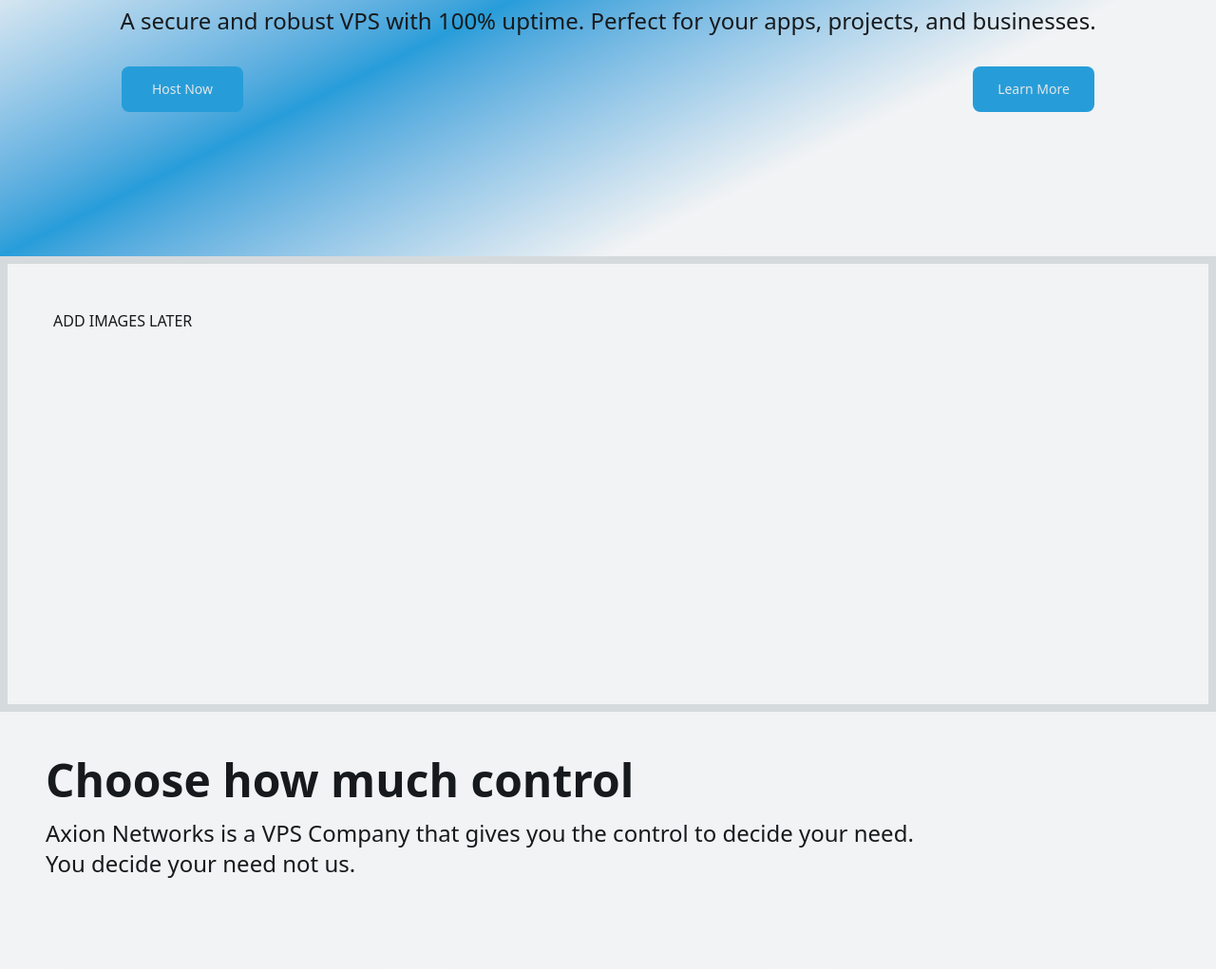
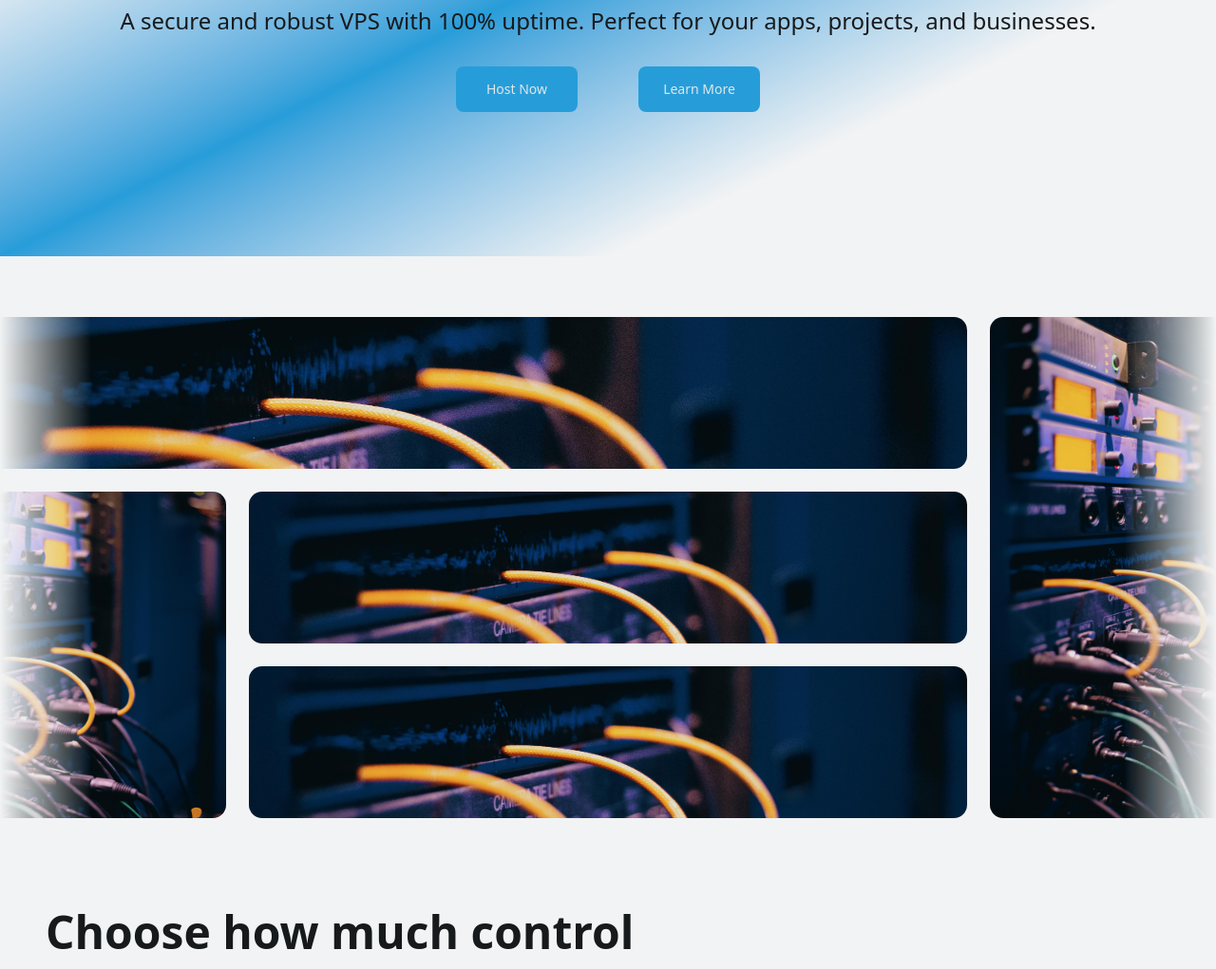
Before and after one commit to Bernardusz/axion-networks, a React (Vite) app: page / in a window 1280 px wide. Shown: the part 370-1391 px from the top of the page at 95% size. Built offline with nearby package versions, Linux system fonts and the light colour scheme; what @unhead/react would draw is missing.

Commit message:
Edited Index a bit, chore: refactor

```diff
--- a/src/App.css
+++ b/src/App.css
@@ -123,9 +123,6 @@
     body {
         @apply bg-background text-foreground;
     }
-    section {
-        @apply p-12;
-    }
     h1 {
         @apply text-8xl font-extrabold;
     }
@@ -158,4 +155,16 @@
     .btn-primary {
         @apply min-h-12 min-w-32;
     }
+
+    .section {
+        @apply px-8 py-12 md:px-12 md:py-24;
+    }
+
+    .bento-image {
+        @apply h-full w-full rounded-xl object-cover transition-transform duration-300 hover:shadow-xl motion-safe:hover:scale-110;
+    }
+
+    .bento-container {
+        @apply h-full w-full overflow-hidden;
+    }
 }
--- a/src/components/section/flexSection.tsx
+++ b/src/components/section/flexSection.tsx
@@ -2,7 +2,7 @@ import type React from "react";
 
 const FlexSection = ({ children }: { children: React.ReactNode }) => {
     return (
-        <section className="flex h-60 w-full flex-1 flex-col justify-center gap-16 md:gap-24 xl:flex-row xl:gap-8">
+        <section className="section flex min-h-60 w-full flex-1 flex-col justify-center gap-16 md:gap-24 xl:flex-row xl:gap-8">
             {children}
         </section>
     );
--- a/src/components/staticComponent/callToAction.tsx
+++ b/src/components/staticComponent/callToAction.tsx
@@ -2,14 +2,14 @@ import { Button } from "@/components/ui/button";
 
 const CallToAction = () => {
     return (
-		<div className="px-16 gap-8 flex flex-col justify-center items-center w-full h-140 bg-linear-to-br from-background via-primary dark:via-secondary to-background from-25% via-45% to-75%">
-			<h2 className="text-center">Secure. Robust. Always On.</h2>
-			<div className="flex w-full flex-row justify-center px-8 gap-16">
+        <div className="from-background via-primary dark:via-secondary to-background flex h-140 w-full flex-col items-center justify-center gap-8 bg-linear-to-br from-25% via-45% to-75% px-16">
+            <h2 className="w-120 text-center">Secure. Robust. Always On.</h2>
+            <div className="flex w-full flex-row justify-center gap-16 px-8">
                 <Button className="btn-primary">Get Started</Button>
                 <Button className="btn-primary">Learn More</Button>
             </div>
         </div>
     );
-}
+};
 
 export default CallToAction;
--- a/src/layout/_layout.tsx
+++ b/src/layout/_layout.tsx
@@ -9,7 +9,7 @@ const DefaultLayout = () => {
             <Header />
             <Hamburger />
             <Outlet />
-			<Footer/>
+            <Footer />
         </div>
     );
 };
--- a/src/pages/index.tsx
+++ b/src/pages/index.tsx
@@ -13,53 +13,52 @@ const HomePage = () => {
     // const toggleMode = useMode((state) => state.toggleMode)
     return (
         <div className="page">
-            <section className="from-background via-primary dark:via-secondary to-background flex h-[80vh] flex-col items-center justify-center gap-8 bg-linear-to-br from-25% via-50% to-75% p-24">
+            <section className="from-background via-primary dark:via-secondary to-background mb-16 flex h-[80vh] flex-col items-center justify-center gap-8 bg-linear-to-br from-25% via-50% to-75% p-24">
                 <h1 className="text-center">Secure and Robust Server</h1>
                 <p>
                     A secure and robust VPS with 100% uptime. Perfect for your
                     apps, projects, and businesses.
                 </p>
-                <div className="flex w-full flex-row justify-between px-8">
+                <div className="flex w-full flex-row justify-center gap-16 px-8">
                     <Button className="btn-primary">Host Now</Button>
                     <Button className="btn-primary">Learn More</Button>
                 </div>
             </section>
-            <section className="border-border grid h-120 grid-cols-3 border-8">
-                {/* <img
-					src="/public/images/pexels-joshsorenson-1054397.jpg" alt=""
-					className="col-span-1 row-span-1"
+
+            <section className="relative overflow-hidden">
+                <div className="from-background pointer-events-none absolute inset-y-0 left-0 z-10 w-24 bg-linear-to-r to-transparent" />
+                <div className="from-background pointer-events-none absolute inset-y-0 right-0 z-10 w-24 bg-linear-to-l to-transparent" />
+
+                <div className="grid w-[120vw] translate-x-[-10vw] grid-flow-dense auto-rows-[160px] grid-cols-4 gap-6">
+                    <img
+                        src="/public/images/pexels-joshsorenson-1054397.jpg"
+                        alt=""
+                        className="bento-image col-span-2 col-start-2 row-span-1 row-start-2"
                     />
                     <img
-					src="/public/images/pexels-joshsorenson-1054397.jpg" alt=""
-					className="col-span-1 row-span-2"
+                        src="/public/images/pexels-joshsorenson-1054397.jpg"
+                        alt=""
+                        className="bento-image col-span-3 row-span-1"
                     />
                     <img
-					src="/public/images/pexels-joshsorenson-1054397.jpg" alt=""
-					className="col-span-1 row-span-1"
+                        src="/public/images/pexels-joshsorenson-1054397.jpg"
+                        alt=""
+                        className="bento-image col-span-1 row-span-3"
                     />
                     <img
-					src="/public/images/pexels-joshsorenson-1054397.jpg" alt=""
-					className="col-span-1 row-span-2"
+                        src="/public/images/pexels-joshsorenson-1054397.jpg"
+                        alt=""
+                        className="bento-image col-span-1 row-span-2"
                     />
                     <img
-					src="/public/images/pexels-joshsorenson-1054397.jpg" alt=""
-					className="col-span-2 row-span-1"
+                        src="/public/images/pexels-joshsorenson-1054397.jpg"
+                        alt=""
+                        className="bento-image col-span-2 row-span-1"
                     />
-				<img
-					src="/public/images/pexels-joshsorenson-1054397.jpg" alt=""
-					className="col-span-1 row-span-1"
-				/>
-				<img
-					src="/public/images/pexels-joshsorenson-1054397.jpg" alt=""
-					className="col-span-1 row-span-1"
-				/>
-				<img
-					src="/public/images/pexels-joshsorenson-1054397.jpg" alt=""
-					className="col-span-1 row-span-1"
-				/> */}
-                ADD IMAGES LATER
+                </div>
             </section>
-            <section>
+
+            <section className="section">
                 <TitleParagraph
                     title="Choose how much control"
                     text="Axion Networks is a VPS Company that gives you the control to decide your need. You decide your need not us."
@@ -91,7 +90,7 @@ const HomePage = () => {
                     linkText="Learn More ->"
                 />
             </FlexSection>
-            <section>
+            <section className="section">
                 <TitleParagraph
                     title="Robust and Secure Infrastructure"
                     text="Making sure you can Deploy and Secure your apps at ease. Scale your apps and products without any problem."
@@ -123,8 +122,10 @@ const HomePage = () => {
                     imageAlt="an img"
                 />
             </FlexSection>
-            <section className="flex flex-col gap-16">
-				<h3 className="w-9/10">Don't just take our words, take theirs as well</h3>
+            <section className="section flex flex-col gap-16">
+                <h3 className="w-9/10">
+                    Don't just take our words, take theirs as well
+                </h3>
                 <Carousel>
                     <TestimonyCard
                         text="“Axion Networks helped us to deploy our apps rapidly and later scale to VPS when we needed it!”"
@@ -163,7 +164,7 @@ const HomePage = () => {
                     />
                 </Carousel>
             </section>
-			<section className="flex flex-col gap-8">
+            <section className="section flex flex-col gap-8">
                 <h3>Frequently Asked Questions</h3>
                 <Accordion
                     type="single"
@@ -172,33 +173,47 @@ const HomePage = () => {
                     defaultValue="item-1"
                 >
                     <AccordionItem value="item-1">
-						<AccordionTrigger><h4>Is it really that robust ?</h4></AccordionTrigger>
+                        <AccordionTrigger>
+                            <h4>Is it really that robust ?</h4>
+                        </AccordionTrigger>
                         <AccordionContent className="flex flex-col gap-4">
                             <p>
-								Our servers have intense maintenence, tested in real production environtment, heavy workloads and massive requests in seconds, barely any sweat.
+                                Our servers have intense maintenence, tested in
+                                real production environtment, heavy workloads
+                                and massive requests in seconds, barely any
+                                sweat.
                             </p>
                         </AccordionContent>
                     </AccordionItem>
                     <AccordionItem value="item-2">
-						<AccordionTrigger><h4>Is it really that robust ?</h4></AccordionTrigger>
+                        <AccordionTrigger>
+                            <h4>Is it really that robust ?</h4>
+                        </AccordionTrigger>
                         <AccordionContent className="flex flex-col gap-4">
                             <p>
-								Our servers have intense maintenence, tested in real production environtment, heavy workloads and massive requests in seconds, barely any sweat.
+                                Our servers have intense maintenence, tested in
+                                real production environtment, heavy workloads
+                                and massive requests in seconds, barely any
+                                sweat.
                             </p>
                         </AccordionContent>
                     </AccordionItem>
                     <AccordionItem value="item-3">
-						<AccordionTrigger><h4>Is it really that robust ?</h4></AccordionTrigger>
+                        <AccordionTrigger>
+                            <h4>Is it really that robust ?</h4>
+                        </AccordionTrigger>
                         <AccordionContent className="flex flex-col gap-4">
                             <p>
-								Our servers have intense maintenence, tested in real production environtment, heavy workloads and massive requests in seconds, barely any sweat.
+                                Our servers have intense maintenence, tested in
+                                real production environtment, heavy workloads
+                                and massive requests in seconds, barely any
+                                sweat.
                             </p>
                         </AccordionContent>
                     </AccordionItem>
                 </Accordion>
             </section>
-			<CallToAction/>
-
+            <CallToAction />
         </div>
     );
 };
```
Also changed, not shown: src/components/privateComponent/carousel.tsx (+12 -3 lines), src/components/staticComponent/footer.tsx (+48 -12 lines), src/components/ui/accordion.tsx (+9 -9 lines), 1 other file (tests, documents, lock files or other folders). Lines whose indentation alone changed are shown as unchanged.
